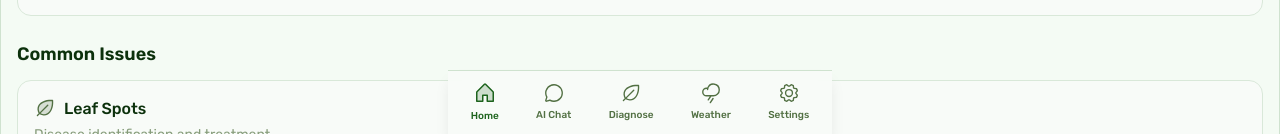
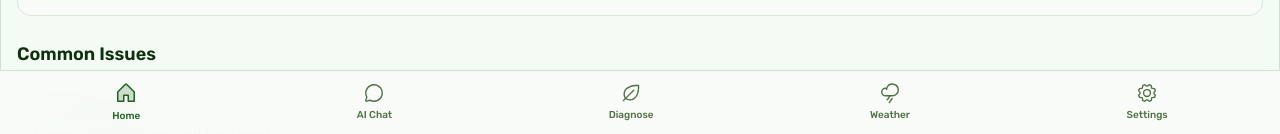
Before and after one commit to iamsatyanchal/agro-sevak, a React (Vite) app: page / in a window 1280 px wide. Shown: the part 666-800 px from the top of the page. Built offline with nearby package versions, Linux system fonts and the light colour scheme; no server answers; what groq-sdk would draw is missing.

Commit message:
Update BottomNav.tsx

```diff
--- a/src/components/layout/BottomNav.tsx
+++ b/src/components/layout/BottomNav.tsx
@@ -56,7 +56,7 @@ export const BottomNav = ({ currentPage }: BottomNavProps) => {
   ];
 
   return (
-    <nav className="fixed bottom-0 left-1/2 transform -translate-x-1/2 w-full max-w-sm bg-surface/95 backdrop-blur-md border-t border-border shadow-lg">
+    <nav className="fixed bottom-0 left-1/2 transform -translate-x-1/2 w-full bg-surface/95 backdrop-blur-md border-t border-border shadow-lg">
       <div className="flex items-center justify-around px-1 py-0.5 safe-area-pb">
         {navItems.map((item) => {
           const isActive = currentPage === item.id;
```
